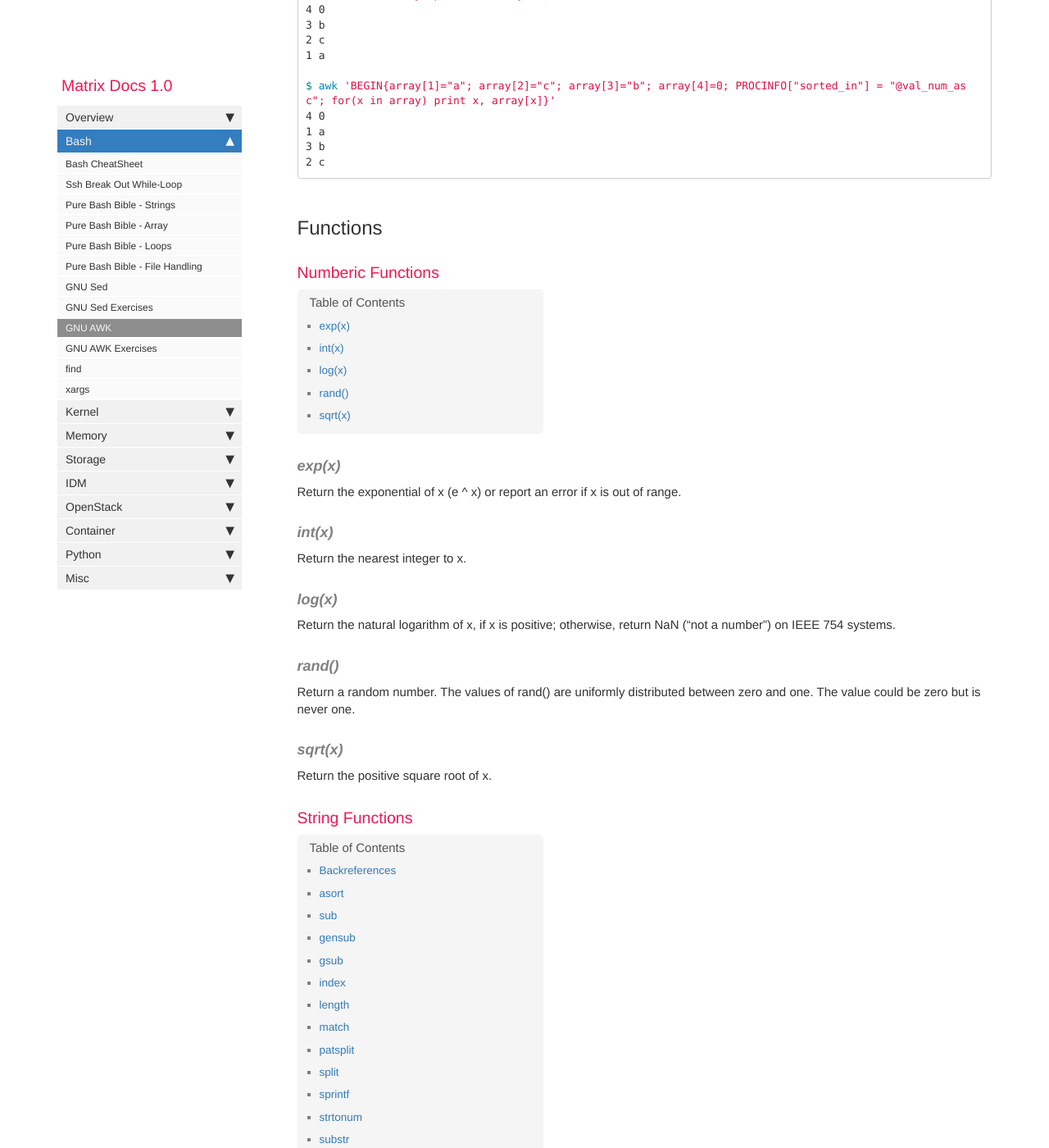
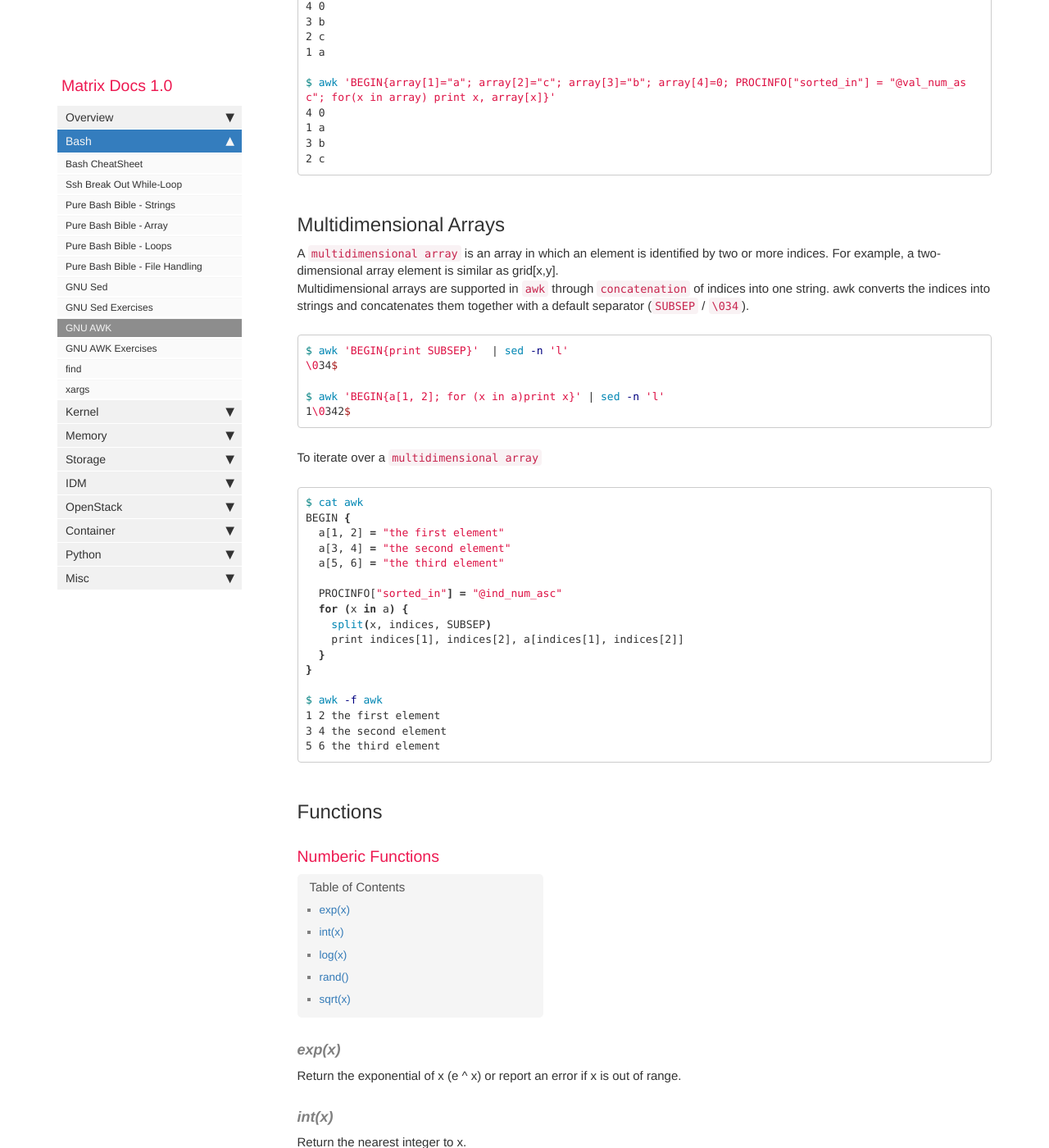
Before and after one commit to matrixzj/documentations, a Jekyll site: the page built from pages/bash/gnu_awk.md, in a window 1280 px wide and 1400 px high, scrolled down 9025 px. Shown: the whole window at 82% size. Built offline with Jekyll 4.4.1, drawn with Linux system fonts in a browser that asks for light colours; comment, search, counter and statistics services are not loaded; some of the changed text lies outside the part shown.

Commit message:
There are        2 files have been modified at 2023-03-26 23:07:05 . 	-rw-r--r--  1 jzou  staff  31157 Mar 26 23:06 pages/bash/gnu_awk.md 	-rw-r--r--  1 jzou  staff  20029 Mar 26 23:06 pages/bash/gnu_sed.md No files have been added. No files have been deleted. No file type has been changed.

````diff
--- a/pages/bash/gnu_awk.md
+++ b/pages/bash/gnu_awk.md
@@ -9,7 +9,7 @@ permalink: bash_gnu_awk.html
 folder: bash
 ---
 
-# awk
+AWK
 =====
 
 ## System Variables
@@ -327,6 +327,39 @@ $ awk 'BEGIN{array[1]="a"; array[2]="c"; array[3]="b"; array[4]=0; PROCINFO["sor
 2 c
 ```
 
+## Multidimensional Arrays
+A `multidimensional array` is an array in which an element is identified by two or more indices. For example, a two-dimensional array element is similar as grid[x,y].
+Multidimensional arrays are supported in `awk` through `concatenation` of indices into one string. awk converts the indices into strings and concatenates them together with a default separator (`SUBSEP` / `\034`).
+
+```bash
+$ awk 'BEGIN{print SUBSEP}'  | sed -n 'l'
+\034$
+
+$ awk 'BEGIN{a[1, 2]; for (x in a)print x}' | sed -n 'l'
+1\0342$
+```
+
+To iterate over a `multidimensional array`
+```bash
+$ cat awk
+BEGIN {
+  a[1, 2] = "the first element"
+  a[3, 4] = "the second element"
+  a[5, 6] = "the third element"
+
+  PROCINFO["sorted_in"] = "@ind_num_asc"
+  for (x in a) {
+    split(x, indices, SUBSEP)
+    print indices[1], indices[2], a[indices[1], indices[2]]
+  }
+}
+
+$ awk -f awk
+1 2 the first element
+3 4 the second element
+5 6 the third element
+```
+
 ## Functions
 
 ### Numberic Functions
@@ -357,7 +390,6 @@ Return a random number. The values of rand() are uniformly distributed between z
 Return the positive square root of x.
 
 ### String Functions
-
 <div id="toc" style="">
    <ul>
       <li><a href="#backreferences-1">Backreferences</a><a class="anchorjs-link " aria-label="Anchor" data-anchorjs-icon="" style="font: 1em / 1 anchorjs-icons; padding-left: 0.375em;"></a></li>
````
Also changed, not shown: pages/bash/gnu_sed.md (+1 -0 lines).
